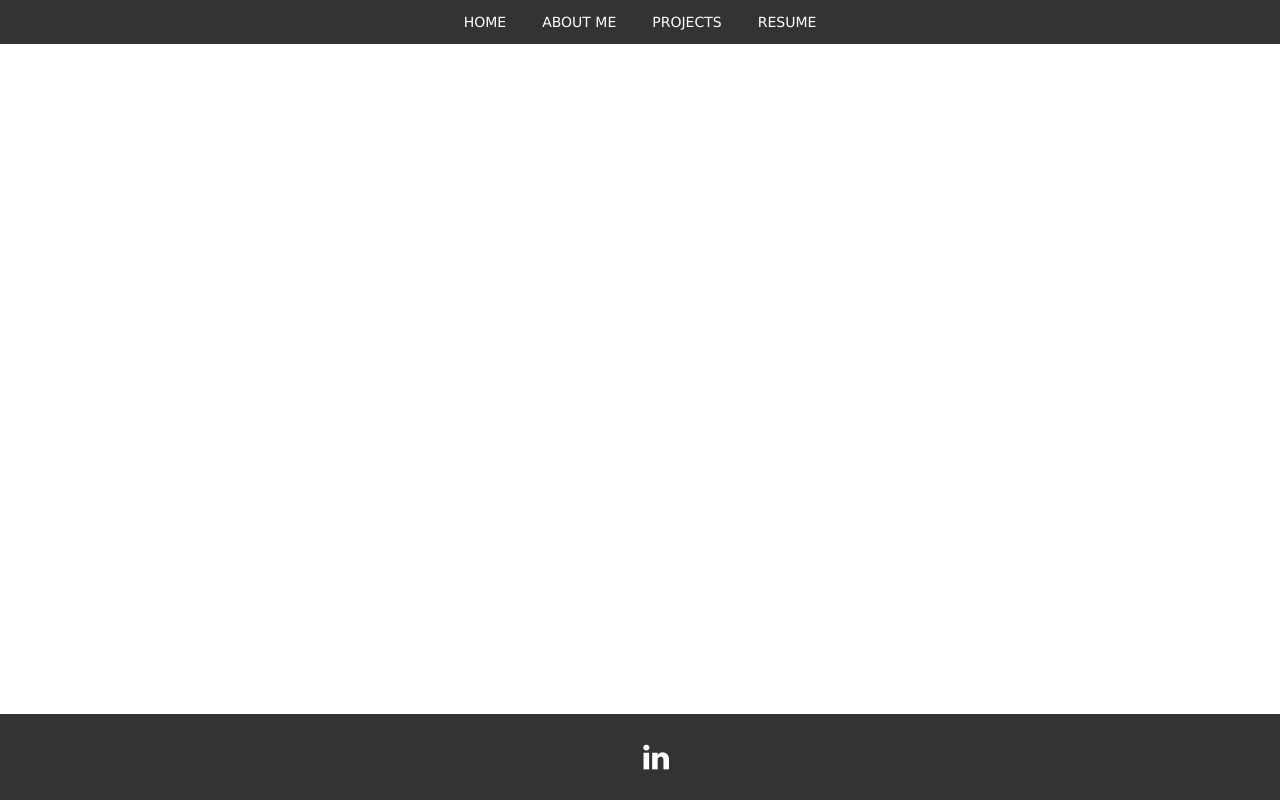
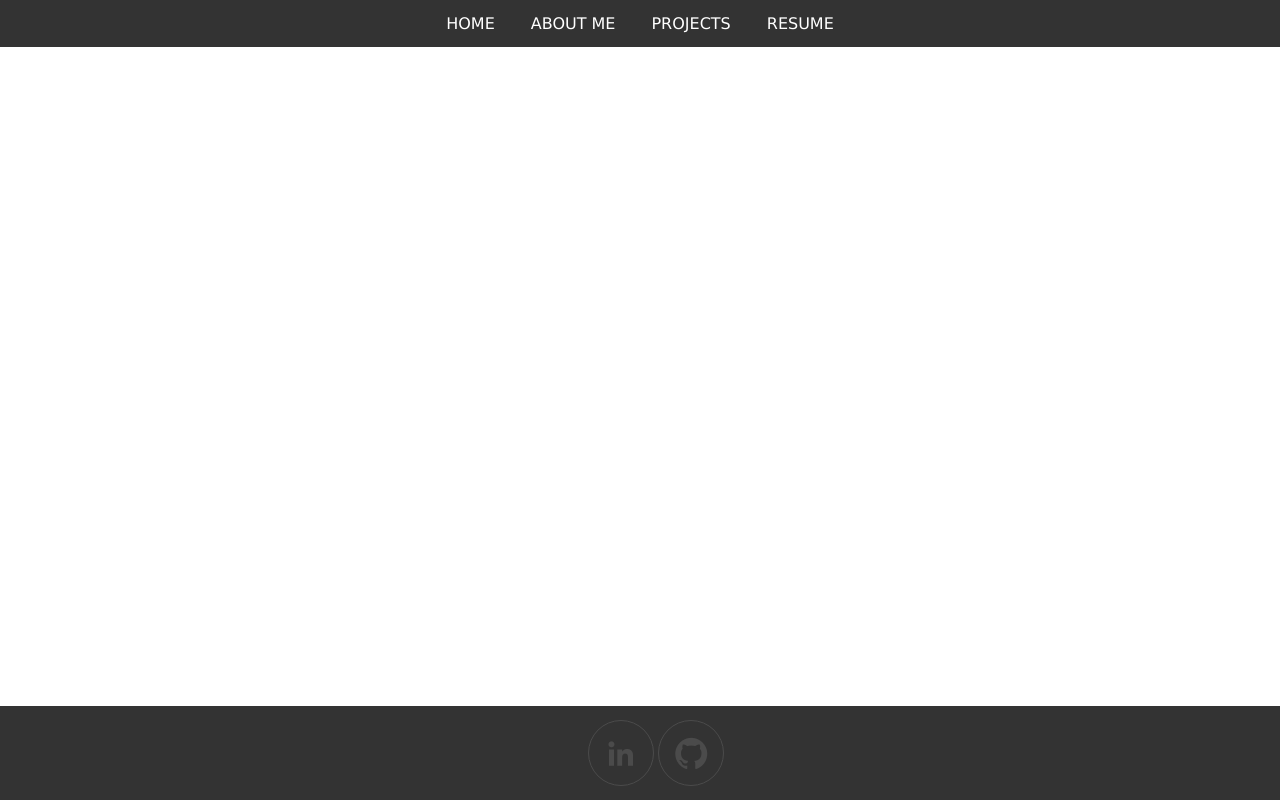
Before and after one commit to kelvyloo/kelvyloo.github.io, a plain HTML site: page index.html in a window 1280 px wide. Drawn offline with Linux system fonts and the light colour scheme.

Commit message:
Added links to social media buttons

```diff
--- a/index.html
+++ b/index.html
@@ -2,9 +2,8 @@
 <html>
     <head>
         <meta charset="utf-8">
-        <link rel="stylesheet" type="text/css" href="index_stylesheet.css" />
-        <!--<link rel="stylesheet"
-              href="https://cdnjs.cloudflare.com/ajax/libs/font-awesome/4.7.0/css/font-awesome.css"/>-->
+        <link rel="stylesheet" type="text/css" href="css/index_stylesheet.css" />
+        <link rel="stylesheet" href="css/social-circles.min.css" />
         <title>A Personal Website</title>
     </head>
 
@@ -19,7 +18,11 @@
         </nav>
 
         <footer>
-                <a href="#" class="fa fa-linkedin"></a>
+            <a class="icon-linkedin social-button color"
+               href="https://www.linkedin.com/in/kelvin-lu-3b5182103/"></a>
+
+            <a class="icon-github social-button color"
+               href="https://github.com/kelvyloo"></a>
         </footer>
     </body>
 
--- a/index_stylesheet.css
+++ /dev/null
@@ -1,72 +0,0 @@
-@import url(https://cdnjs.cloudflare.com/ajax/libs/font-awesome/4.7.0/css/font-awesome.css);
-
-body {
-    margin: 0;
-}
-/* Navigation Bar */
-nav ul{
-    list-style-type: none;
-    margin: 0;
-    padding: 0;
-    overflow: hidden;
-    background-color: #333;
-    text-align: center;
-}
-nav ul li {
-    display: inline-block;
-    font-family: verdana;
-    font-size: 14px;
-    text-transform: uppercase;
-}
-nav ul li a {
-    display: block;
-    color: white;
-    text-align: center;
-    text-decoration: none;
-    padding: 14px 16px;
-}
-nav ul li a:hover {
-    background-color: #111;
-}
-
-
-/* Footer */
-footer {
-    position: fixed;
-    bottom: 0;
-    padding: 0;
-    width: 100%;
-    color: white;
-    text-align: center;
-    background-color: #333;
-    font-family: verdana;
-    font-size: 14px;
-    padding: 14px 16px;
-    text-transform: uppercase;
-}
-
-/* Social Media Icons */
-.fa {
-	padding: 20px;
-	font-size: 30px;
-	width: 30px;
-	text-align: center;
-	text-decoration: none;
-	margin: 4px 1px;
-	border-radius: 30%;
-}
-
-.fa-linkedin {
-	padding: 10px 14px;
-	-o-transition: .5s;
-	-ms-transition:.5s;
-    -moz-transition:.5s;
-    -webkit-transition:.5s;
-    transition: .5s;
-    background-color: #333;
-    color: white;
-}
-
-.fa-linkedin:hover {
-	background-color: #0073a4;
-}
```
